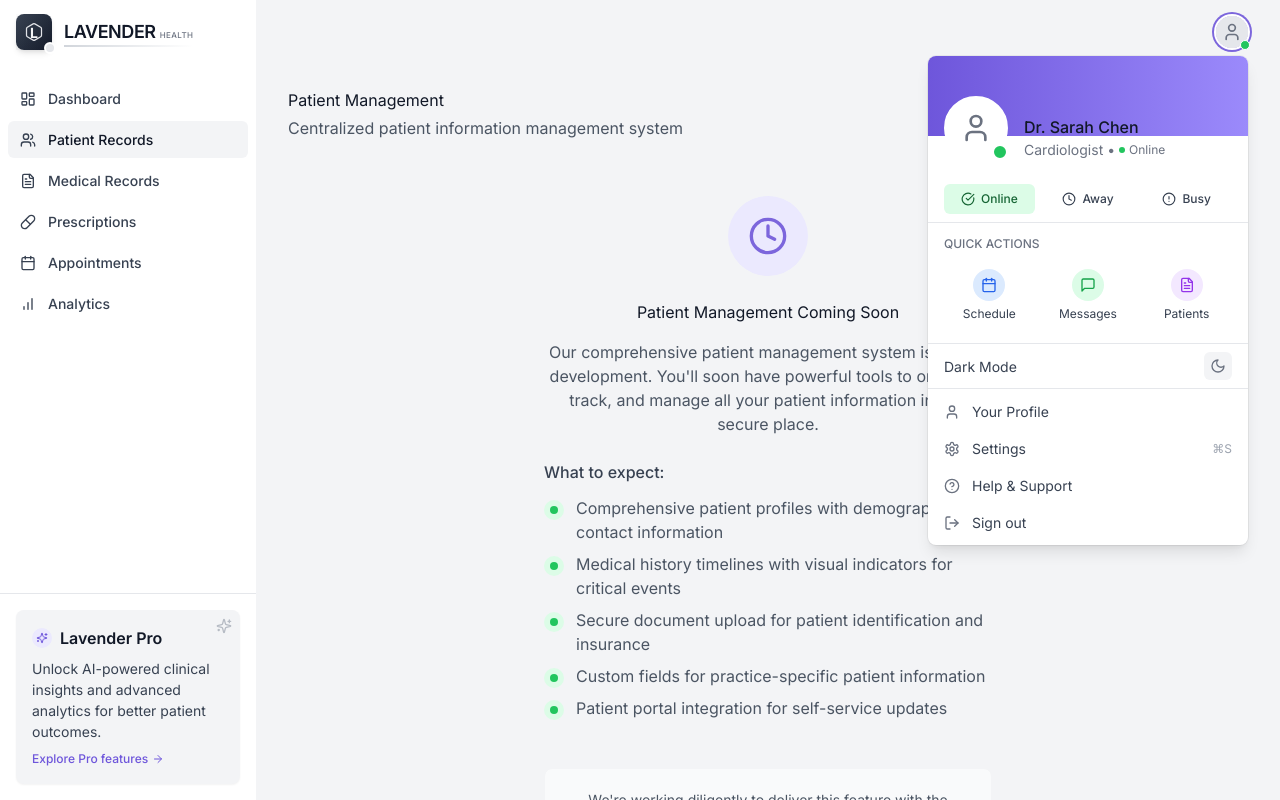
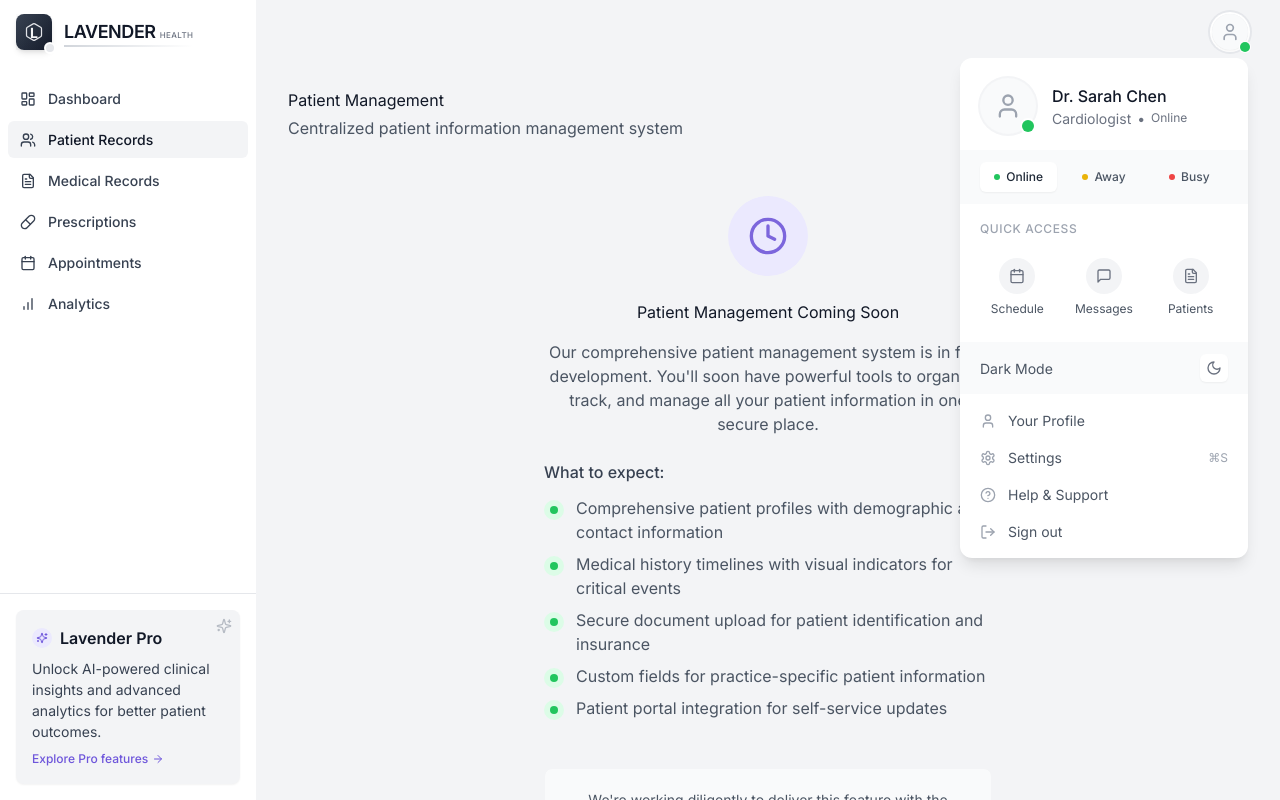
Before and after one commit to fisayorotibi/health-project, a Next.js app: page /patients in a window 1280 px wide. Both pictures are taken after a click on the button "Open user menu". Built offline with nearby package versions, Linux system fonts and the light colour scheme.

Commit message:
Redesign profile dropdown with minimalist premium aesthetic

```diff
--- a/src/components/layout/DashboardLayout.tsx
+++ b/src/components/layout/DashboardLayout.tsx
@@ -113,25 +113,20 @@ export default function DashboardLayout({ children }: { children: React.ReactNod
     return (
       <div
         key={`profile-dropdown-${resolvedTheme}`}
-        className="origin-top-right absolute right-0 mt-2 w-80 rounded-lg shadow-lg bg-white dark:bg-dark-surface ring-1 ring-black ring-opacity-5 focus:outline-none z-50 overflow-hidden"
+        className="origin-top-right absolute right-0 mt-2 w-72 rounded-xl shadow-lg bg-white dark:bg-dark-surface focus:outline-none z-50 overflow-hidden transition-all duration-200"
         role="menu"
         aria-orientation="vertical"
         aria-labelledby="user-menu"
       >
-        {/* Profile header */}
+        {/* Profile header - simplified and elegant */}
+        <div className="px-5 pt-5 pb-4">
+          <div className="flex items-center">
         <div className="relative">
-          {/* Background gradient */}
-          <div className="h-20 bg-gradient-to-r from-primary-600 to-primary-400 dark:from-primary-800 dark:to-primary-600"></div>
-
-          {/* User avatar and info */}
-          <div className="px-4 pb-4">
-            <div className="flex items-end -mt-10">
-              <div className="relative">
-                <div className="h-16 w-16 rounded-full border-4 border-white dark:border-dark-surface bg-white dark:bg-dark-surface-secondary flex items-center justify-center overflow-hidden">
+              <div className="h-14 w-14 rounded-full bg-gray-50 dark:bg-gray-800 flex items-center justify-center overflow-hidden ring-2 ring-gray-100 dark:ring-gray-700">
                   {/* Replace with actual avatar if available */}
-                  <User className="h-8 w-8 text-gray-500 dark:text-gray-400" aria-hidden="true" />
+                <User className="h-7 w-7 text-gray-400 dark:text-gray-500" aria-hidden="true" />
                 </div>
-                <div className={`absolute bottom-0 right-0 h-4 w-4 rounded-full border-2 border-white dark:border-dark-surface ${
+              <div className={`absolute bottom-0.5 right-0.5 h-3 w-3 rounded-full ring-2 ring-white dark:ring-dark-surface ${
                   userStatus === 'online' ? 'bg-green-500' :
                   userStatus === 'away' ? 'bg-yellow-500' : 'bg-red-500'
                 }`}></div>
@@ -140,123 +135,107 @@ export default function DashboardLayout({ children }: { children: React.ReactNod
                 <p className="text-base font-medium text-gray-900 dark:text-white">Dr. Sarah Chen</p>
                 <p className="text-sm text-gray-500 dark:text-gray-400 flex items-center">
                   Cardiologist
-                  <span className="mx-1">•</span>
+                <span className="mx-1.5">•</span>
                   <span className="text-xs flex items-center">
-                    {userStatus === 'online' ? (
-                      <>
-                        <span className="h-1.5 w-1.5 rounded-full bg-green-500 mr-1"></span>
-                        Online
-                      </>
-                    ) : userStatus === 'away' ? (
-                      <>
-                        <span className="h-1.5 w-1.5 rounded-full bg-yellow-500 mr-1"></span>
-                        Away
-                      </>
-                    ) : (
-                      <>
-                        <span className="h-1.5 w-1.5 rounded-full bg-red-500 mr-1"></span>
-                        Busy
-                      </>
-                    )}
+                  {userStatus === 'online' ? 'Online' : userStatus === 'away' ? 'Away' : 'Busy'}
                   </span>
                 </p>
-              </div>
             </div>
           </div>
         </div>
 
-        {/* Status selector */}
-        <div className="px-4 py-2 border-b border-gray-200 dark:border-dark-border">
+        {/* Status selector - simplified */}
+        <div className="px-5 py-3 bg-gray-50 dark:bg-gray-800/30">
           <div className="flex space-x-2">
             <button
               onClick={() => toggleStatus('online')}
-              className={`flex-1 py-1.5 px-2 rounded-md text-xs font-medium ${
+              className={`flex-1 py-1.5 px-2 rounded-md text-xs font-medium transition-all duration-150 ${
                 userStatus === 'online'
-                  ? 'bg-green-100 text-green-800 dark:bg-green-900/30 dark:text-green-300'
-                  : 'text-gray-700 dark:text-gray-300 hover:bg-gray-100 dark:hover:bg-dark-surface-secondary'
+                  ? 'bg-white dark:bg-gray-800 text-gray-800 dark:text-gray-200 shadow-sm'
+                  : 'text-gray-600 dark:text-gray-400 hover:bg-white/80 dark:hover:bg-gray-800/50'
               }`}
             >
               <div className="flex items-center justify-center">
-                <CheckCircle className="h-3.5 w-3.5 mr-1.5" />
+                <div className="h-1.5 w-1.5 rounded-full bg-green-500 mr-1.5"></div>
                 Online
               </div>
             </button>
             <button
               onClick={() => toggleStatus('away')}
-              className={`flex-1 py-1.5 px-2 rounded-md text-xs font-medium ${
+              className={`flex-1 py-1.5 px-2 rounded-md text-xs font-medium transition-all duration-150 ${
                 userStatus === 'away'
-                  ? 'bg-yellow-100 text-yellow-800 dark:bg-yellow-900/30 dark:text-yellow-300'
-                  : 'text-gray-700 dark:text-gray-300 hover:bg-gray-100 dark:hover:bg-dark-surface-secondary'
+                  ? 'bg-white dark:bg-gray-800 text-gray-800 dark:text-gray-200 shadow-sm'
+                  : 'text-gray-600 dark:text-gray-400 hover:bg-white/80 dark:hover:bg-gray-800/50'
               }`}
             >
               <div className="flex items-center justify-center">
-                <Clock className="h-3.5 w-3.5 mr-1.5" />
+                <div className="h-1.5 w-1.5 rounded-full bg-yellow-500 mr-1.5"></div>
                 Away
               </div>
             </button>
             <button
               onClick={() => toggleStatus('busy')}
-              className={`flex-1 py-1.5 px-2 rounded-md text-xs font-medium ${
+              className={`flex-1 py-1.5 px-2 rounded-md text-xs font-medium transition-all duration-150 ${
                 userStatus === 'busy'
-                  ? 'bg-red-100 text-red-800 dark:bg-red-900/30 dark:text-red-300'
-                  : 'text-gray-700 dark:text-gray-300 hover:bg-gray-100 dark:hover:bg-dark-surface-secondary'
+                  ? 'bg-white dark:bg-gray-800 text-gray-800 dark:text-gray-200 shadow-sm'
+                  : 'text-gray-600 dark:text-gray-400 hover:bg-white/80 dark:hover:bg-gray-800/50'
               }`}
             >
               <div className="flex items-center justify-center">
-                <AlertCircle className="h-3.5 w-3.5 mr-1.5" />
+                <div className="h-1.5 w-1.5 rounded-full bg-red-500 mr-1.5"></div>
                 Busy
               </div>
             </button>
           </div>
         </div>
 
-        {/* Quick actions */}
-        <div className="px-4 py-3 border-b border-gray-200 dark:border-dark-border">
-          <p className="text-xs font-medium text-gray-500 dark:text-gray-400 mb-2">QUICK ACTIONS</p>
-          <div className="grid grid-cols-3 gap-2">
+        {/* Quick actions - simplified and elegant */}
+        <div className="px-5 py-4">
+          <p className="text-xs font-medium text-gray-400 dark:text-gray-500 mb-3 tracking-wider">QUICK ACCESS</p>
+          <div className="grid grid-cols-3 gap-3">
             <Link
               href="/schedule"
-              className="flex flex-col items-center p-2 rounded-md hover:bg-gray-100 dark:hover:bg-dark-surface-secondary"
+              className="flex flex-col items-center p-2 rounded-lg hover:bg-gray-50 dark:hover:bg-gray-800/50 transition-all duration-150"
               onClick={() => setIsProfileOpen(false)}
             >
-              <div className="h-8 w-8 rounded-full bg-blue-100 dark:bg-blue-900/30 flex items-center justify-center mb-1">
-                <Calendar className="h-4 w-4 text-blue-600 dark:text-blue-400" />
+              <div className="h-9 w-9 rounded-full bg-gray-100 dark:bg-gray-800 flex items-center justify-center mb-1.5">
+                <Calendar className="h-4 w-4 text-gray-500 dark:text-gray-400" />
               </div>
-              <span className="text-xs text-gray-700 dark:text-gray-300">Schedule</span>
+              <span className="text-xs text-gray-600 dark:text-gray-400">Schedule</span>
             </Link>
             <Link
               href="/messages"
-              className="flex flex-col items-center p-2 rounded-md hover:bg-gray-100 dark:hover:bg-dark-surface-secondary"
+              className="flex flex-col items-center p-2 rounded-lg hover:bg-gray-50 dark:hover:bg-gray-800/50 transition-all duration-150"
               onClick={() => setIsProfileOpen(false)}
             >
-              <div className="h-8 w-8 rounded-full bg-green-100 dark:bg-green-900/30 flex items-center justify-center mb-1">
-                <MessageSquare className="h-4 w-4 text-green-600 dark:text-green-400" />
+              <div className="h-9 w-9 rounded-full bg-gray-100 dark:bg-gray-800 flex items-center justify-center mb-1.5">
+                <MessageSquare className="h-4 w-4 text-gray-500 dark:text-gray-400" />
               </div>
-              <span className="text-xs text-gray-700 dark:text-gray-300">Messages</span>
+              <span className="text-xs text-gray-600 dark:text-gray-400">Messages</span>
             </Link>
             <Link
               href="/patients"
-              className="flex flex-col items-center p-2 rounded-md hover:bg-gray-100 dark:hover:bg-dark-surface-secondary"
+              className="flex flex-col items-center p-2 rounded-lg hover:bg-gray-50 dark:hover:bg-gray-800/50 transition-all duration-150"
               onClick={() => setIsProfileOpen(false)}
             >
-              <div className="h-8 w-8 rounded-full bg-purple-100 dark:bg-purple-900/30 flex items-center justify-center mb-1">
-                <FileText className="h-4 w-4 text-purple-600 dark:text-purple-400" />
+              <div className="h-9 w-9 rounded-full bg-gray-100 dark:bg-gray-800 flex items-center justify-center mb-1.5">
+                <FileText className="h-4 w-4 text-gray-500 dark:text-gray-400" />
               </div>
-              <span className="text-xs text-gray-700 dark:text-gray-300">Patients</span>
+              <span className="text-xs text-gray-600 dark:text-gray-400">Patients</span>
             </Link>
           </div>
         </div>
 
-        {/* Theme toggle */}
-        <div className="px-4 py-2 border-b border-gray-200 dark:border-dark-border">
+        {/* Theme toggle - simplified */}
+        <div className="px-5 py-3 bg-gray-50 dark:bg-gray-800/30">
           <div className="flex items-center justify-between">
-            <span className="text-sm text-gray-700 dark:text-gray-300">Dark Mode</span>
+            <span className="text-sm text-gray-600 dark:text-gray-400">Dark Mode</span>
             <button
               onClick={() => setTheme(isLightTheme ? 'dark' : 'light')}
-              className="p-1.5 rounded-md bg-gray-100 dark:bg-dark-surface-secondary"
+              className="p-1.5 rounded-md bg-white dark:bg-gray-800 shadow-sm transition-all duration-150"
             >
               {!isLightTheme ? (
-                <Sun className="h-4 w-4 text-amber-500" />
+                <Sun className="h-4 w-4 text-gray-500" />
               ) : (
                 <Moon className="h-4 w-4 text-gray-500" />
               )}
@@ -264,15 +243,15 @@ export default function DashboardLayout({ children }: { children: React.ReactNod
           </div>
         </div>
 
-        {/* Menu items */}
-        <div className="py-1" role="none">
+        {/* Menu items - simplified */}
+        <div className="px-2 py-2" role="none">
           <Link
             href="/profile"
-            className="flex items-center px-4 py-2 text-sm text-gray-700 dark:text-gray-300 hover:bg-gray-100 dark:hover:bg-dark-surface-secondary"
+            className="flex items-center px-3 py-2 text-sm text-gray-600 dark:text-gray-400 hover:bg-gray-50 dark:hover:bg-gray-800/50 rounded-lg transition-all duration-150"
             role="menuitem"
             onClick={() => setIsProfileOpen(false)}
           >
-            <User className="mr-3 h-4 w-4 text-gray-500 dark:text-gray-400" aria-hidden="true" />
+            <User className="mr-3 h-4 w-4 text-gray-400 dark:text-gray-500" aria-hidden="true" />
             Your Profile
           </Link>
           <button
@@ -280,29 +259,29 @@ export default function DashboardLayout({ children }: { children: React.ReactNod
               openSettingsModal();
               setIsProfileOpen(false);
             }}
-            className="flex w-full items-center px-4 py-2 text-sm text-gray-700 dark:text-gray-300 hover:bg-gray-100 dark:hover:bg-dark-surface-secondary"
+            className="flex w-full items-center px-3 py-2 text-sm text-gray-600 dark:text-gray-400 hover:bg-gray-50 dark:hover:bg-gray-800/50 rounded-lg transition-all duration-150"
             role="menuitem"
           >
-            <SettingsIcon className="mr-3 h-4 w-4 text-gray-500 dark:text-gray-400" aria-hidden="true" />
+            <SettingsIcon className="mr-3 h-4 w-4 text-gray-400 dark:text-gray-500" aria-hidden="true" />
             Settings
             <span className="ml-auto text-xs text-gray-400 dark:text-gray-500">⌘S</span>
           </button>
           <Link
             href="/help"
-            className="flex items-center px-4 py-2 text-sm text-gray-700 dark:text-gray-300 hover:bg-gray-100 dark:hover:bg-dark-surface-secondary"
+            className="flex items-center px-3 py-2 text-sm text-gray-600 dark:text-gray-400 hover:bg-gray-50 dark:hover:bg-gray-800/50 rounded-lg transition-all duration-150"
             role="menuitem"
             onClick={() => setIsProfileOpen(false)}
           >
-            <HelpCircle className="mr-3 h-4 w-4 text-gray-500 dark:text-gray-400" aria-hidden="true" />
+            <HelpCircle className="mr-3 h-4 w-4 text-gray-400 dark:text-gray-500" aria-hidden="true" />
             Help & Support
           </Link>
           <Link
             href="/logout"
-            className="flex items-center px-4 py-2 text-sm text-gray-700 dark:text-gray-300 hover:bg-gray-100 dark:hover:bg-dark-surface-secondary"
+            className="flex items-center px-3 py-2 text-sm text-gray-600 dark:text-gray-400 hover:bg-gray-50 dark:hover:bg-gray-800/50 rounded-lg transition-all duration-150"
             role="menuitem"
             onClick={() => setIsProfileOpen(false)}
           >
-            <LogOut className="mr-3 h-4 w-4 text-gray-500 dark:text-gray-400" aria-hidden="true" />
+            <LogOut className="mr-3 h-4 w-4 text-gray-400 dark:text-gray-500" aria-hidden="true" />
             Sign out
           </Link>
         </div>
@@ -393,7 +372,7 @@ export default function DashboardLayout({ children }: { children: React.ReactNod
                   <div>
                     <button
                       type="button"
-                      className="flex items-center max-w-xs text-sm rounded-full focus:outline-none focus:ring-2 focus:ring-offset-2 focus:ring-primary-500"
+                      className="flex items-center max-w-xs text-sm rounded-full focus:outline-none focus:ring-2 focus:ring-offset-2 focus:ring-gray-200 dark:focus:ring-gray-700 transition-all duration-150"
                       id="user-menu"
                       aria-expanded={isProfileOpen}
                       aria-haspopup="true"
@@ -401,10 +380,10 @@ export default function DashboardLayout({ children }: { children: React.ReactNod
                     >
                       <span className="sr-only">Open user menu</span>
                       <div className="relative">
-                        <div className="h-8 w-8 rounded-full bg-gray-200 dark:bg-gray-700 flex items-center justify-center">
-                          <User className="h-5 w-5 text-gray-500 dark:text-gray-400" aria-hidden="true" />
+                        <div className="h-9 w-9 rounded-full bg-gray-50 dark:bg-gray-800 flex items-center justify-center shadow-sm">
+                          <User className="h-5 w-5 text-gray-400 dark:text-gray-500" aria-hidden="true" />
                         </div>
-                        <div className={`absolute -bottom-0.5 -right-0.5 h-2.5 w-2.5 rounded-full border border-white dark:border-dark-surface ${
+                        <div className={`absolute -bottom-0.5 -right-0.5 h-2.5 w-2.5 rounded-full ring-1 ring-white dark:ring-dark-surface ${
                           userStatus === 'online' ? 'bg-green-500' :
                           userStatus === 'away' ? 'bg-yellow-500' : 'bg-red-500'
                         }`}></div>
```
